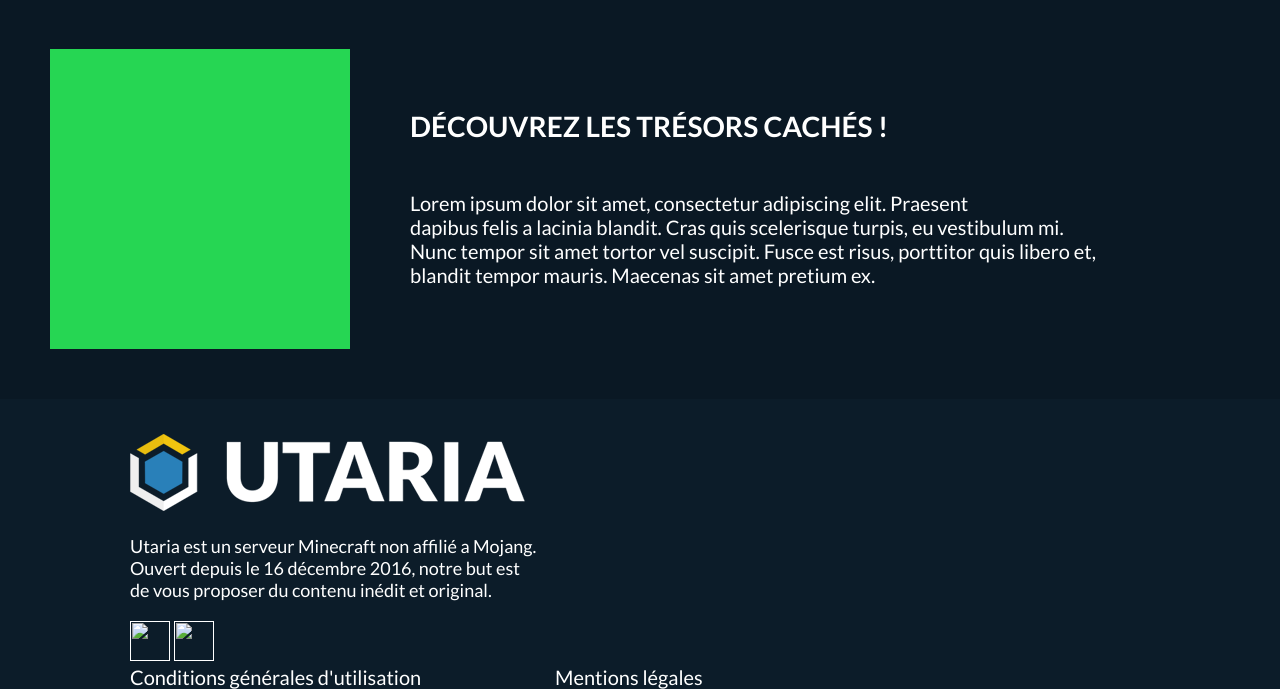
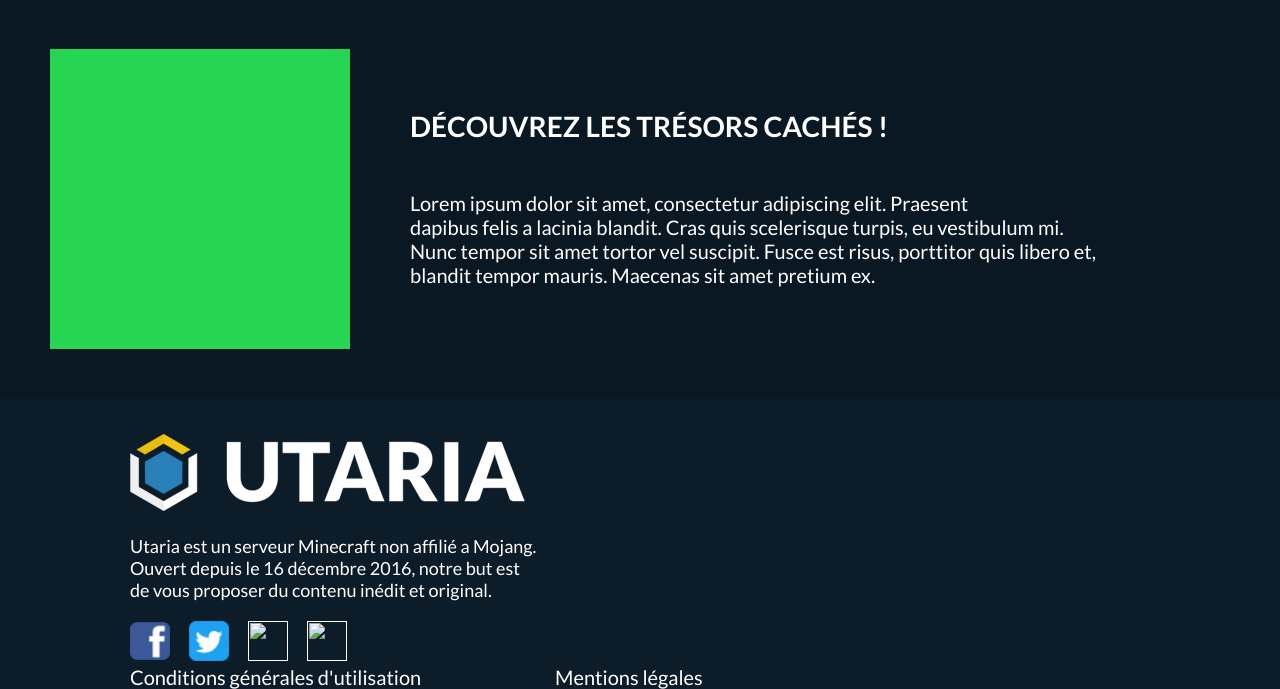
Before and after one commit to Utaria/utaria.fr, a PHP site: page / in a window 1280 px wide. Shown: the part 1351-2040 px from the top of the page. Run offline with PHP 8.4, Linux system fonts and the light colour scheme.

Commit message:
modif footer link v1

```diff
--- a/css/style.css
+++ b/css/style.css
@@ -262,14 +262,14 @@ footer .container-description p{
 }
 footer .container-socialnetwork{
 	position: relative;
-	padding-top: 20px;padding-left: 130px;
+	padding-top: 20px;padding-left: 115px;
 }
 footer .container-socialnetwork img{
 	position: relative;
 	width: 40px;height: 40px;
-	/*border-radius: 3px;*/
+	margin-left: 15px;
 }
 footer .container-link a{
 	position: relative;
-	padding-top: 35px;padding-left: 130px;
+	margin-left: 130px;
 }
--- a/index.html
+++ b/index.html
@@ -119,8 +119,10 @@
 				</p>
 			</div>
 			<div class="container-socialnetwork">
-				<a href="" class="social-network facebook"><img src=""></a>
-				<a href="" class="social-network twitter"><img src=""></a>
+				<a href="" class="social-network facebook"><img src="img/icons/facebook.png"></a>
+				<a href="" class="social-network twitter"><img src="img/icons/twitter.png"></a>
+				<a href="" class="social-network contact"><img src=""></a>
+				<a href="" class="social-network youtube"><img src=""></a>
 			</div>
 			<div class="container-link">
 				<a href="https://boutique.utaria.fr/conditions/generales">Conditions générales d'utilisation</a>
```
